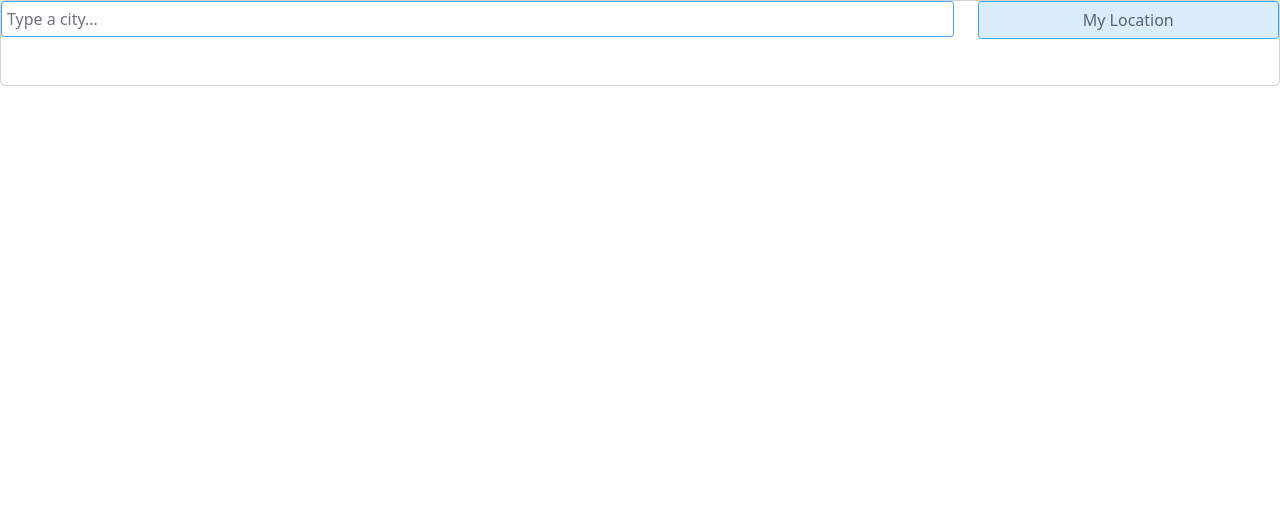
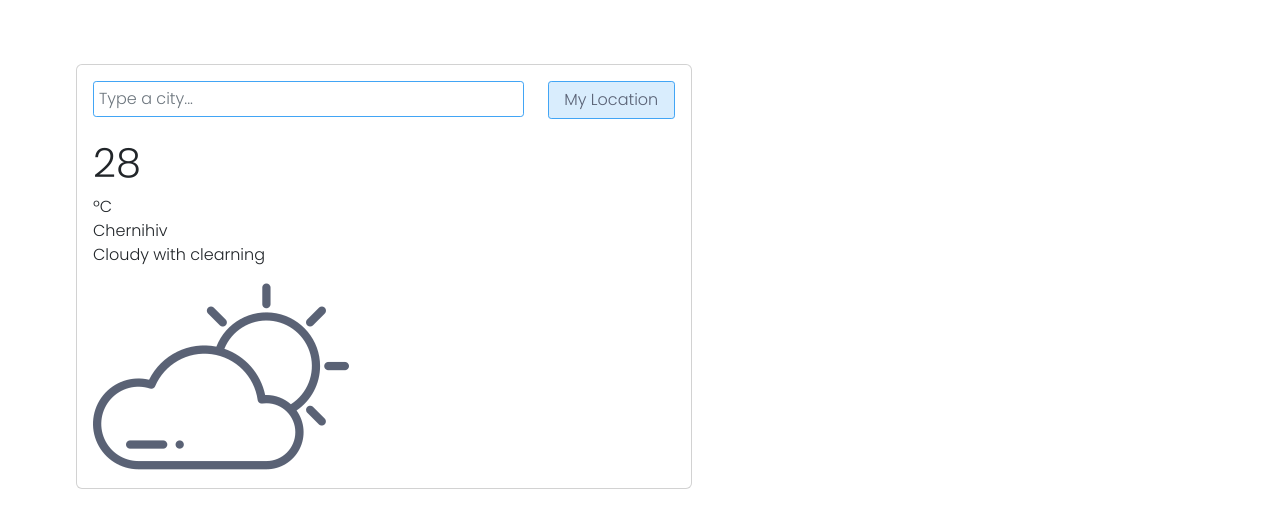
Before and after one commit to lida-skakun/SheCodes-Weather-App, a plain HTML site: page index.html in a window 1280 px wide. Drawn offline with nearby package versions, Linux system fonts and the light colour scheme.

Commit message:
Todays weather block added

```diff
--- a/index.html
+++ b/index.html
@@ -22,8 +22,9 @@
     <title>Weather App</title>
   </head>
   <body>
-    <div class="conrainer">
+    <div class="container">
       <div class="card">
+        <div class="card-body">
           <div class="row">
             <div class="col-9">
               <form class="searchForm input-group mb-3">
@@ -41,6 +42,17 @@
               <button id="locationButton">My Location</button>
             </div>
           </div>
+          <div class="row">
+            <div class="col-5 todayWeather">
+              <h1>28</h1>
+              <span id="mainUnit">ºC</span>
+              <div id="location">Chernihiv</div>
+              <div id="dateTime"></div>
+              <p id="description">Cloudy with clearning</p>
+              <img src="images/weather1.png" class="cloudyIcon" alt="Cloudy" />
+            </div>
+          </div>
+        </div>
       </div>
     </div>
   </body>
```
Lines whose indentation alone changed are shown as unchanged.
